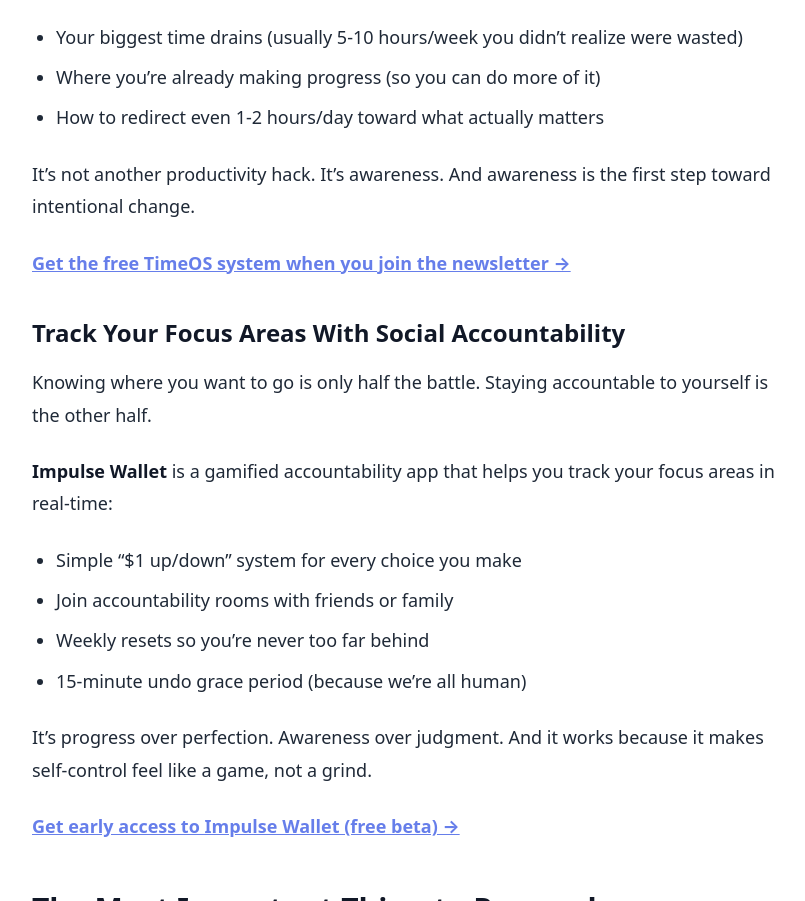
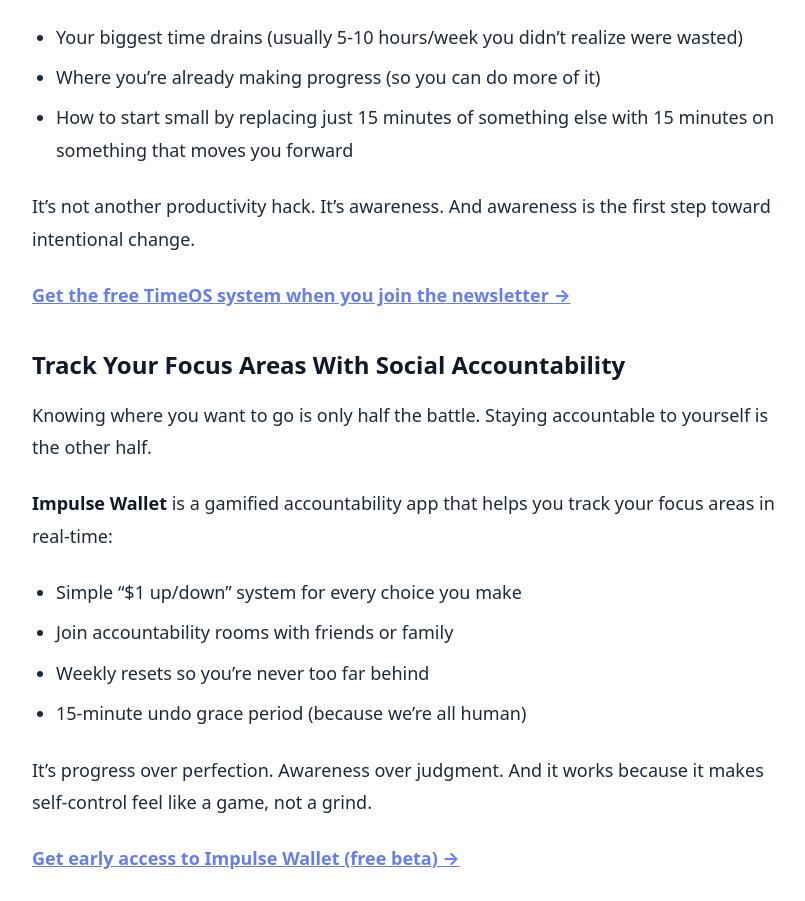
Before and after one commit to themoderncompass/website, an Astro site: page /blog/find-direction-lost-twenties in a window 1280 px wide. Shown: the part 3930-4831 px from the top of the page, without its empty margins (232-1037 px from the left). Built offline with nearby package versions, Linux system fonts and the light colour scheme; Astro itself is replaced by a stand-in of ours.

Commit message:
refactor: emphasize starting small with 15-minute swaps
- Change '1-2 hours/day' to '15 minutes' approach
- Align with 'start small and scale' philosophy
- More achievable and less overwhelming for readers
- Better matches Modern Compass 'progress over perfection' ethos

```diff
--- a/src/content/blog/find-direction-lost-twenties.md
+++ b/src/content/blog/find-direction-lost-twenties.md
@@ -71,7 +71,7 @@ Most people stay stuck because they can't see where their time and energy are ac
 Before you can redirect your life, you need to see where it's currently headed. That's where the **TimeOS system** comes in - a simple 5-step audit that reveals:
 - Your biggest time drains (usually 5-10 hours/week you didn't realize were wasted)
 - Where you're already making progress (so you can do more of it)
-- How to redirect even 1-2 hours/day toward what actually matters
+- How to start small by replacing just 15 minutes of something else with 15 minutes on something that moves you forward
 
 It's not another productivity hack. It's awareness. And awareness is the first step toward intentional change.
 
```
